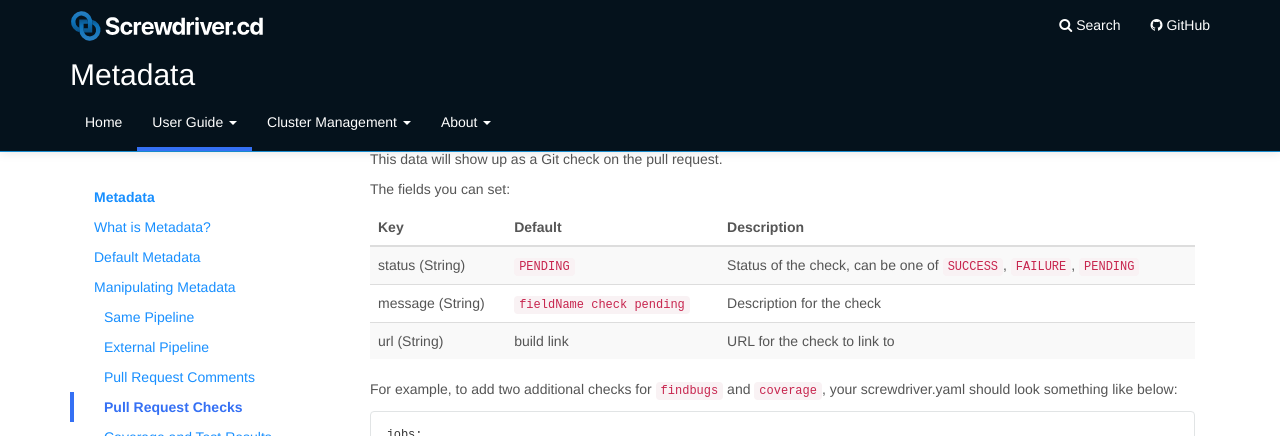
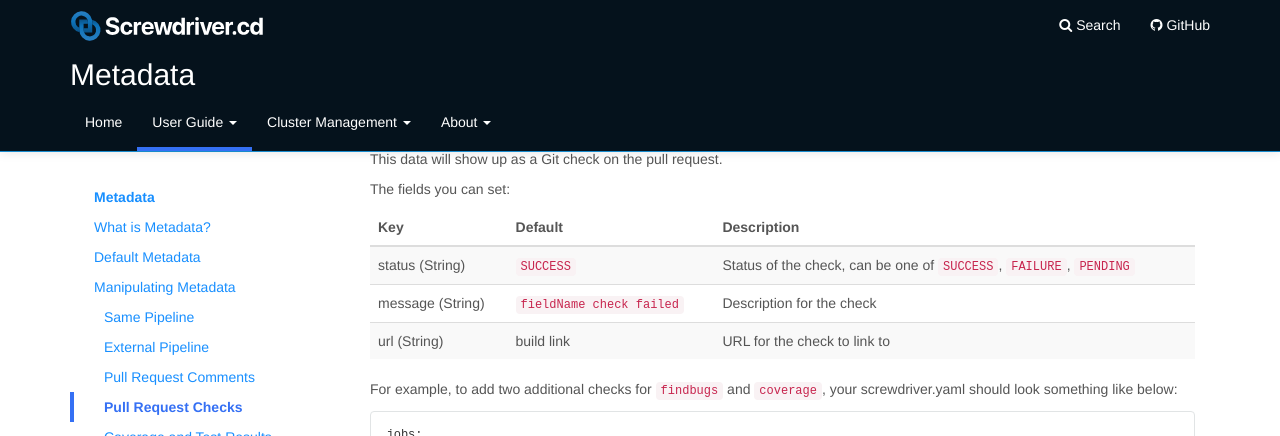
Before and after one commit to screwdriver-cd/guide, a Jekyll site: the page built from docs/user-guide/metadata.md, in a window 1280 px wide and 900 px high, scrolled down 3041 px. Shown: the top 436 px of the window. Built offline with Jekyll 4.4.1, drawn with Linux system fonts in a browser that asks for light colours.

Commit message:
fix: Update gitlab compatibility (#479)

```diff
--- a/docs/user-guide/metadata.md
+++ b/docs/user-guide/metadata.md
@@ -171,8 +171,8 @@ The fields you can set:
 
 | Key | Default | Description |
 | --- | ------- | ----------- |
-| status (String) | `PENDING` | Status of the check, can be one of `SUCCESS`, `FAILURE`, `PENDING` |
-| message (String) | `fieldName check pending` | Description for the check |
+| status (String) | `SUCCESS` | Status of the check, can be one of `SUCCESS`, `FAILURE`, `PENDING` |
+| message (String) | `fieldName check failed` | Description for the check |
 | url (String) | build link | URL for the check to link to |
 
 For example, to add two additional checks for `findbugs` and `coverage`, your screwdriver.yaml should look something like below:
```
Also changed, not shown: docs/user-guide/scm.md (+2 -2 lines).
